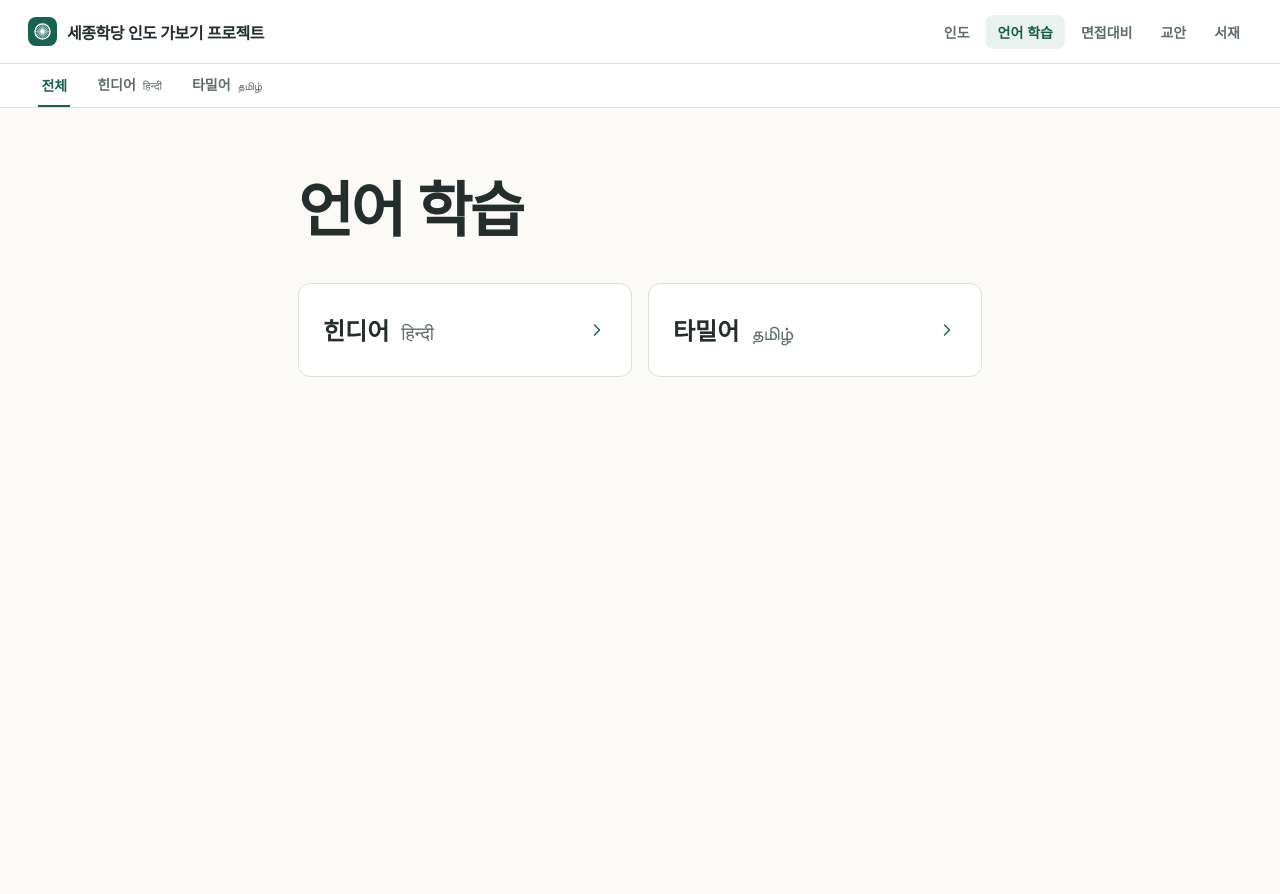
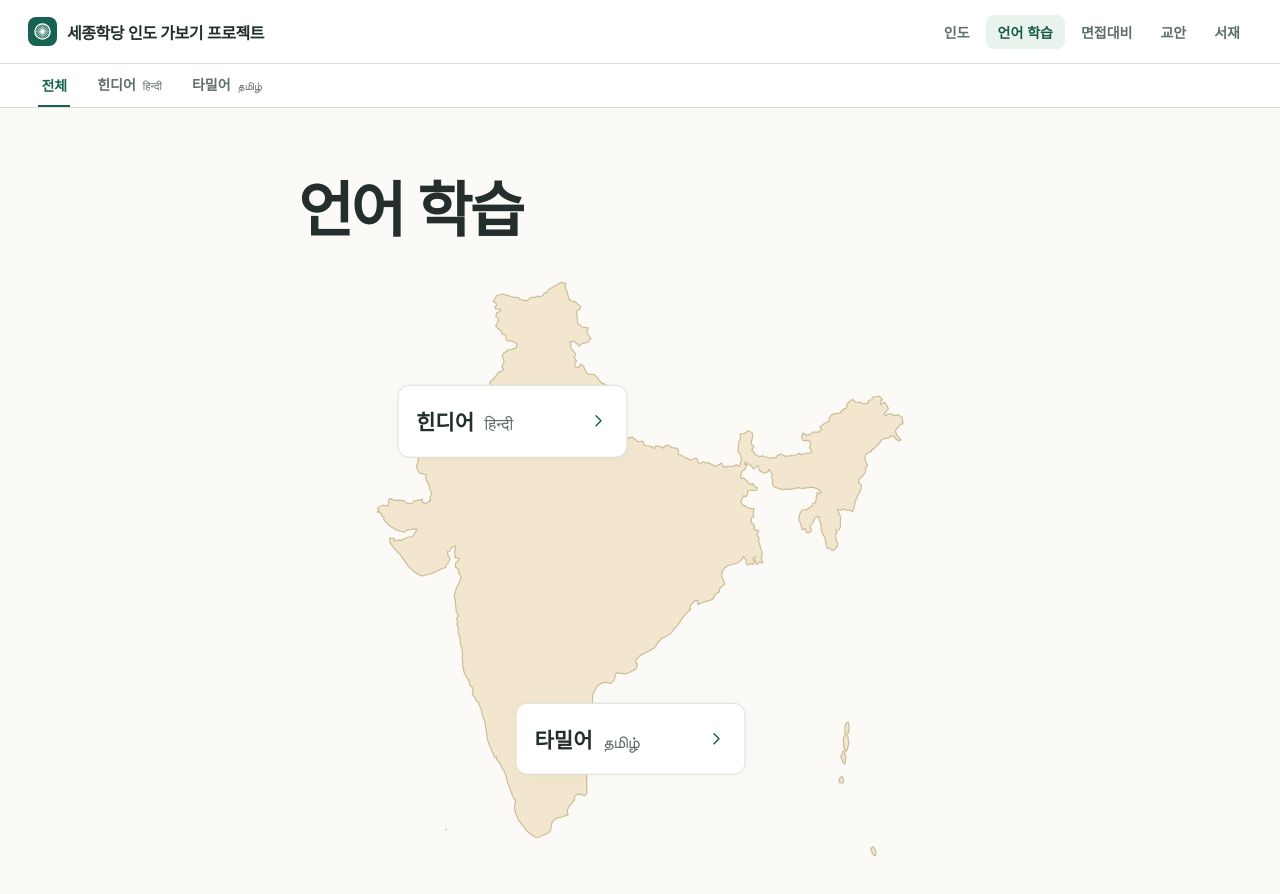
Before and after one commit to baggychani/Sejong_India, a React (Vite) app: page /learn in a window 1280 px wide. Shown: the top 894 px of the page. Before the commit the page ends 800 px from the top, so only its background shows below. Built offline with nearby package versions, Linux system fonts and the light colour scheme; a web font is replaced by a local one.

Commit message:
feat: place learning links on India map

```diff
--- a/src/pages/LearningPage.tsx
+++ b/src/pages/LearningPage.tsx
@@ -3,6 +3,26 @@ import { learningCollections, learningSection, siteTitle } from "../site/section
 import { usePageTitle } from "../site/title";
 import { Icon } from "../site/Icon";
 import { CollectionLabel } from "../site/CollectionLabel";
+import { geoConicEqualArea, geoPath } from "d3-geo";
+import type { GeoGeometryObjects } from "d3-geo";
+import country from "../../data/processed/india-country.json";
+import cities from "../../data/content/cities.json";
+
+const mapWidth = 680;
+const mapHeight = 600;
+const geometry = country.features[0].geometry as GeoGeometryObjects;
+const projection = geoConicEqualArea().parallels([15, 32]).rotate([-82.5, 0])
+  .fitExtent([[25, 15], [mapWidth - 25, mapHeight - 15]], geometry);
+const silhouette = geoPath(projection)(geometry) ?? "";
+const learningCities: Record<string, string> = { hindi: "New Delhi", tamil: "Chennai" };
+
+function positionFor(id: string) {
+  const city = cities.find(city => city.id === learningCities[id]);
+  if (!city) throw new Error(`Missing learning map city: ${id}`);
+  const point = projection([city.lon, city.lat]);
+  if (!point) throw new Error(`Missing learning map position: ${id}`);
+  return { left: `${point[0] / mapWidth * 100}%`, top: `${point[1] / mapHeight * 100}%` };
+}
 
 export function LearningSection() {
   return <>
@@ -18,10 +38,15 @@ export function LearningPage() {
   usePageTitle(`${learningSection.title} · ${siteTitle}`);
   return <article className="reading learning-index">
     <h1>{learningSection.title}</h1>
+    <div className="learning-map">
+    <svg className="learning-map-silhouette" viewBox={`0 0 ${mapWidth} ${mapHeight}`} aria-hidden="true" focusable="false">
+      <path d={silhouette} />
+    </svg>
     <ul className="learning-list">
-      {learningCollections.map(collection => <li key={collection.id}>
+      {learningCollections.map(collection => <li key={collection.id} className={`learning-location learning-location-${collection.id}`} style={positionFor(collection.id)}>
         <Link to={collection.path}><CollectionLabel collection={collection} /><Icon name="arrow" /></Link>
       </li>)}
     </ul>
+    </div>
   </article>;
 }
--- a/src/styles/global.css
+++ b/src/styles/global.css
@@ -228,12 +228,23 @@ h1 {
 .india-nav-toggle svg { width: 16px; transform: rotate(-90deg); }
 .is-collapsed .india-nav-toggle { top: 0; height: 25px; border-top: 0; border-radius: 0 0 8px 8px; }
 .is-collapsed .india-nav-toggle svg { transform: rotate(90deg); }
-.learning-list { display: grid; grid-template-columns: repeat(2, minmax(0, 1fr)); gap: 16px; list-style: none; margin: 40px 0 0; padding: 0; }
-.learning-list a { display: flex; align-items: center; justify-content: space-between; gap: 20px; padding: 28px 24px; border: 1px solid var(--line); border-radius: 12px; background: white; color: var(--ink); text-decoration: none; font-size: 24px; font-weight: 650; }
+.learning-index { padding-bottom: 48px; }
+.learning-map { position: relative; isolation: isolate; aspect-ratio: 680 / 600; margin-top: 24px; }
+.learning-map-silhouette { position: absolute; inset: 0; width: 100%; height: 100%; pointer-events: none; }
+.learning-map-silhouette path { fill: #f2e7ce; stroke: #cdbd98; stroke-width: 1.2; stroke-linejoin: round; }
+.learning-list { list-style: none; margin: 0; padding: 0; }
+.learning-location { position: absolute; width: min(230px, 52%); transform: translate(-65%, -50%); }
+.learning-location-tamil { transform: translate(-35%, -50%); }
+.learning-list a { display: flex; align-items: center; justify-content: space-between; gap: 12px; padding: 20px 18px; border: 1px solid var(--line); border-radius: 12px; background: white; color: var(--ink); text-decoration: none; font-size: 21px; font-weight: 650; box-shadow: 0 3px 12px #57492909; }
 .learning-list a:hover { border-color: var(--accent); background: #f2f7f3; }
 .learning-list .icon { flex: none; color: var(--accent); }
 .collection-label { display: inline-flex; flex-wrap: wrap; align-items: baseline; column-gap: .5em; row-gap: .2em; }
 .collection-native { color: var(--muted); font-size: .78em; font-weight: 450; letter-spacing: normal; line-height: 1.5; }
 .india-navigation .collection-label { flex-wrap: nowrap; }
 h1 .collection-native { font-size: .6em; }
-@media (max-width: 540px) { .learning-list { grid-template-columns: 1fr; gap: 12px; } }
+@media (max-width: 540px) {
+  .learning-map { margin-top: 32px; }
+  .learning-list a { padding: 17px 13px; gap: 8px; font-size: 18px; }
+  .learning-list .collection-label { flex-wrap: nowrap; column-gap: .4em; }
+  .learning-list .icon { width: 16px; height: 16px; }
+}
```
Also changed, not shown: scripts/verify-routes.mjs (+13 -0 lines).
